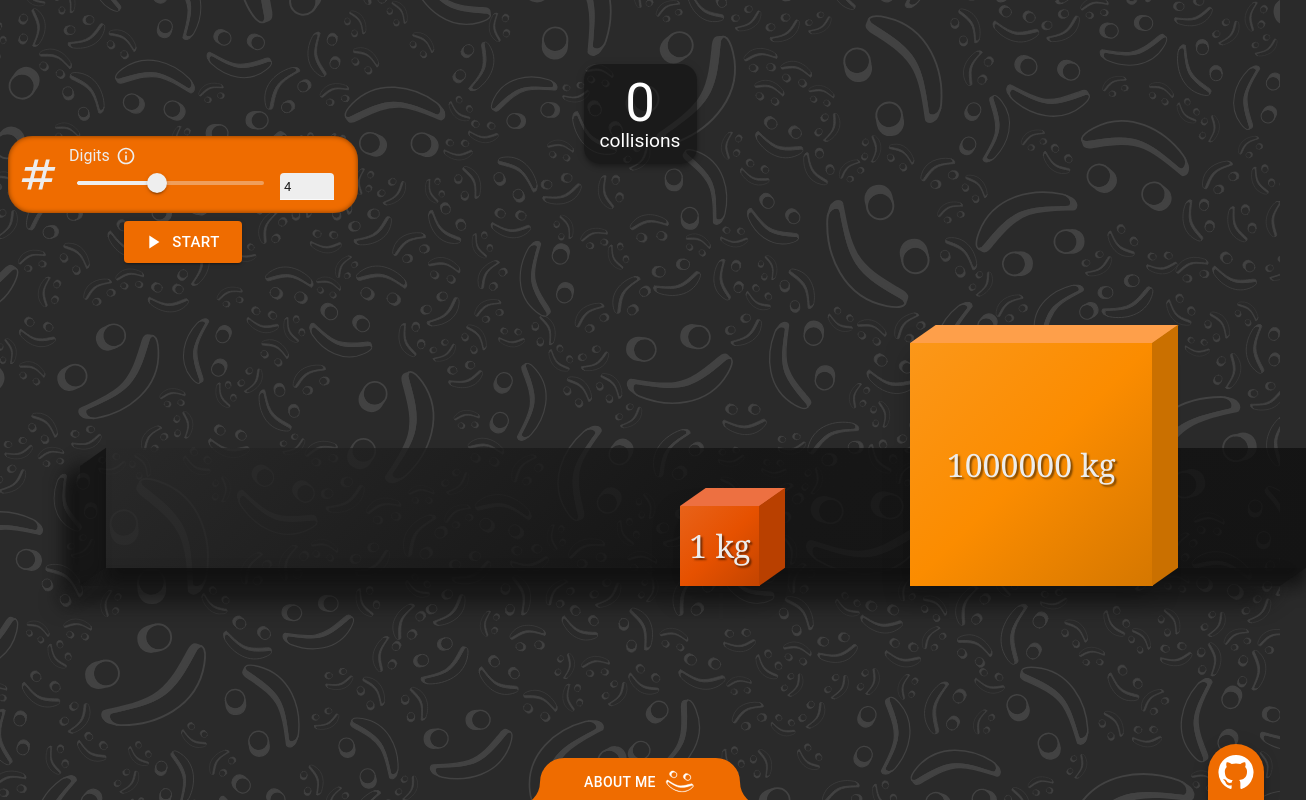
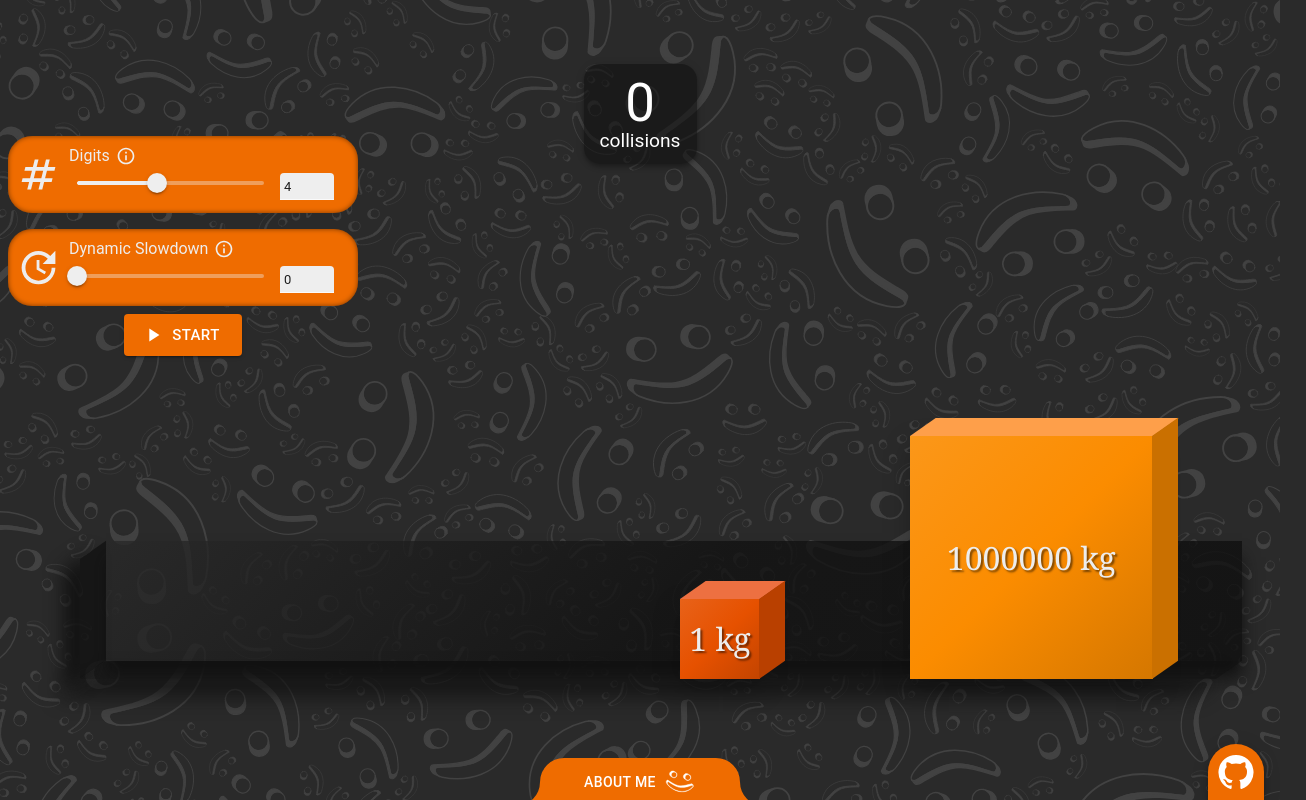
Before and after one commit to fynnbrem/homepage, a Next.js app: page /pi-collider in a window 1280 px wide. Shown: the whole page, 1306 px wide, since content can reach past the window. Built offline with nearby package versions, Linux system fonts and the light colour scheme.

Commit message:
Added dynamic slowdown.

```diff
--- a/app/pi-collider/GrowCounter.tsx
+++ b/app/pi-collider/GrowCounter.tsx
@@ -1,6 +1,7 @@
 import React, { useImperativeHandle, useState } from "react"
 import { useInterval } from "usehooks-ts"
 import { Box } from "@mui/material"
+import { randomInt } from "@/app/lib/math"
 
 const flowDecay = 0.9
 const noiseFloor = 0.05
@@ -49,13 +50,12 @@ export function GrowCounter(props: {
     // As we expect exponential magnitudes of growth, we ease it logarithmically
     // and also take it to the power of 0.8 to compensate extremely high numbers.
     const fontScale = (1 + Math.log2(flowRate * 8 + 2) / 8) ** 0.8
-
+    console.log(fontScale)
     return (
         <Box
             sx={{
                 fontSize: props.baseFontSize * fontScale,
                 lineHeight: 0.9,
-                transition: "font-size 100ms ease-out",
             }}
         >
             {value}
--- a/app/pi-collider/collisions.ts
+++ b/app/pi-collider/collisions.ts
@@ -1,4 +1,5 @@
 import { getCollisionVelocityDelta } from "@/app/lib/physics/collision"
+import { block } from "sharp"
 
 /**A snapshot of the block states at the point of a collision.
  *
@@ -33,6 +34,15 @@ type Mass = {
 export type BlockConfig = { minor: Mass; major: Mass }
 
 /**
+ * Transforms the `value` so that large numbers get compressed more than small numbers.
+ * Uses power-law scaling. The `level` increases the compression for large numbers.
+ */
+function transform(value: number, level: number): number {
+    // We want it so the first level is x^0.66, as not to have too extreme squashing right away.
+    return value ** (2 / (2 + level))
+}
+
+/**
  * Simulate the collisions between two blocks, according to the `config`.
  * The major block is assumed to be to right of the minor block.
  * @param config
@@ -41,16 +51,40 @@ export type BlockConfig = { minor: Mass; major: Mass }
  *  The time interval in which collisions will be squashed into a single entry to save memory.
  *  A higher interval results in less memory but lower time resolution.
  *  The count of collisions squashed is registered in the record.
+ * @param transformLevel
+ *  When larger than 0, compresses large numbers for the time-axis down
+ *  to reduce the difference between the largest and smallest numbers.
+ *  The compression is evaluated on the time between collisions.
  */
 export function simulateCollisions(
     config: BlockConfig,
     squashInterval: number,
+    transformLevel: number,
 ): CollisionRecord[] {
     // The time of the latest squash.
     // Start with a negative number so the first collisions does not get squashed.
     let lastSquash = -squashInterval * 2
     let storedSquashes = 0
     const collisions: CollisionRecord[] = []
+
+    // The linear scaler for the value scaling. 0 is an initial value, the actual value will be derived at runtime.
+    let scaler: number = 0
+
+    /**
+     * Scales the `value` according to the `transform` and linear `scaler`
+     * The first non-zero value will determine the `scaler`.
+     * It is determined so that this value would be the same after transforming and applying the scaler.
+     */
+    function scaleValue(value: number): number {
+        if (scaler == 0 && value != 0) {
+            // Set the scaler to the first usable value.
+            scaler = value / transform(value, transformLevel)
+            return value
+        }
+        // Transform the values.
+        // Note: The `scaler` is initially zero, but will be set as soon as we encounter a scalable non-zero value.
+        return transform(value, transformLevel) * scaler
+    }
 
     function push(record: Omit<CollisionRecord, "squashes">) {
         if (record.time > lastSquash + squashInterval) {
@@ -62,8 +96,8 @@ export function simulateCollisions(
         }
     }
     const minorMass = structuredClone(config.minor)
+    const majorMass = structuredClone(config.major)
 
-    const majorMass = structuredClone(config.major)
     // While the animation shows the blocks moving in,
     // for the calculation we start when they initially collide.
     majorMass.pos = minorMass.pos
@@ -75,11 +109,12 @@ export function simulateCollisions(
         // Check if the minor mass is fast enough to catch up with the major mass.
         if (majorMass.vel >= minorMass.vel) break
         const relVel = majorMass.vel - minorMass.vel
-        const blockDt = -(majorMass.pos - minorMass.pos) / relVel
+        let blockDt = -(majorMass.pos - minorMass.pos) / relVel
 
         minorMass.pos = minorMass.pos + blockDt * minorMass.vel
         majorMass.pos = minorMass.pos
 
+        blockDt = scaleValue(blockDt)
         totalTime += blockDt
 
         const [dMinorVel, dMajorVel] = getCollisionVelocityDelta(
@@ -103,10 +138,11 @@ export function simulateCollisions(
         // Check if the minor mass moves towards the wall.
         if (minorMass.vel >= 0) break
 
-        const wallDt = -minorMass.pos / minorMass.vel
+        let wallDt = -minorMass.pos / minorMass.vel
         minorMass.pos = 0
         majorMass.pos = majorMass.pos + wallDt * majorMass.vel
 
+        wallDt = scaleValue(wallDt)
         totalTime += wallDt
 
         minorMass.vel = -minorMass.vel
@@ -119,10 +155,5 @@ export function simulateCollisions(
             majorPos: majorMass.pos,
         })
     }
-    console.log("Size:", collisions.length)
-    console.log(
-        "Colls:",
-        collisions.reduce((p, r) => p + r.squashes, 0),
-    )
     return collisions
 }
--- a/app/pi-collider/page.tsx
+++ b/app/pi-collider/page.tsx
@@ -11,7 +11,7 @@ import {
 } from "@/app/lib/physics/movement"
 import NumbersIcon from "@mui/icons-material/Numbers"
 import NumberConfigure from "@/app/arena/world-configure/components/NumberConfigure"
-import { PlayArrow } from "@mui/icons-material"
+import { PlayArrow, Update } from "@mui/icons-material"
 import { CounterBox } from "@/app/pi-collider/CounterBox"
 import { GrowCounterHandle } from "@/app/pi-collider/GrowCounter"
 import { zIndex } from "@/app/lib/theme"
@@ -87,7 +87,8 @@ function CollisionBox(props: {
 }) {
     return (
         <Box
-            sx={{ position: "relative" }}
+            // Leave some space to the side for the skewed sides of the blocks and frame.
+            sx={{ position: "relative", width: "95%" }}
             ref={props.ref}
         >
             {/*Make the burst canvas overlay the boxes.*/}
@@ -111,8 +112,93 @@ function CollisionBox(props: {
     )
 }
 
+/**
+ * The configuration component for the simulation.
+ *
+ * Contains:
+ *  - Digit Slider
+ *      for the amount of digits of Pi to generate.
+ *  - Dynamic Time Scale Slider
+ *      for the dynamic slowdown.
+ *  - Start Button
+ *      to start the simulation with the current config.
+ */
+function Config(props: {
+    digitState: [number, (v: number) => void]
+    slowdownState: [number, (v: number) => void]
+    onStart: () => void
+}) {
+    return (
+        <Box
+            sx={{
+                display: "flex",
+                alignItems: "center",
+                flexDirection: "column",
+                width: "fit-content",
+            }}
+        >
+            {/*Digit Slider*/}
+            <NumberConfigure
+                title="Digits"
+                variant={"slider"}
+                min={1}
+                // We limit this at 8 as it's a nice number, and the next nice number (10) already takes extremely long to calculate.
+                max={8}
+                icon={<NumbersIcon sx={{ fontSize: 45 }} />}
+                tooltip={
+                    <>
+                        The number of digits of π to calculate. Each additional
+                        digit increases the weight of the larger block by a
+                        factor of 100 to give the desired result.
+                        <br />
+                        <br />
+                        Be aware that every extra digit equals an increase by
+                        the factor 10 to the collision count, resulting in heavy
+                        computation load for high numbers.
+                    </>
+                }
+                sliderValue={props.digitState[0]}
+                onSliderChange={props.digitState[1]}
+                precision={0}
+            />
+            {/*Dynamic Time Slowdown Slider*/}
+            <NumberConfigure
+                title="Dynamic Slowdown"
+                variant={"slider"}
+                min={0}
+                max={3}
+                icon={<Update sx={{ fontSize: 45 }} />}
+                tooltip={
+                    <>
+                        Dynamically slow down time as the collisions per second
+                        increase, so you can see in more detail what is
+                        happening.
+                        <br />
+                        <br />
+                        This does not affect the result, but you will see the
+                        blocks moving faster or slower than they actually would.
+                    </>
+                }
+                sliderValue={props.slowdownState[0]}
+                onSliderChange={props.slowdownState[1]}
+                precision={0}
+            />
+            {/*Start Button*/}
+            <Button
+                variant={"contained"}
+                startIcon={<PlayArrow />}
+                size={"large"}
+                onClick={props.onStart}
+            >
+                Start
+            </Button>
+        </Box>
+    )
+}
+
 export default function PiCollider() {
     const [digits, setDigits_] = useState(4)
+    const [dynamicSlowdown, setDynamicSlowdown_] = useState(0)
     /** Whether the last collision has passed, i.e. the simulation is in its final state.*/
     const [isFinal, setIsFinal] = useState(false)
     const [processId, setProcessId] = useState(0)
@@ -158,16 +244,25 @@ export default function PiCollider() {
             setDigits_(v)
         }
     }
+    function setDynamicSlowdown(v: number) {
+        if (v >= 0) {
+            setDynamicSlowdown_(v)
+        }
+    }
 
-    /**Create a spark burst for the blocks.
-     * The final position is inferred entirely from the position of the minor blocks position `minorPos`.*/
-    const makeSpark = useCallback((minorPos: number) => {
+    /**
+     * Create a spark burst for the blocks.
+     * The final position is inferred entirely from the position of the minor blocks position `minorPos`.
+     * @param minorPos
+     *  The position of the minor block.
+     * @param left
+     *  Whether to spawn the sparks on the left or right side of the block.
+     */
+    const makeSpark = useCallback((minorPos: number, left: boolean) => {
         const config = simConfig.current
-        // Determine the actual position of the spark.
-        // Depending on whether this is a wall collision (the minor block is at position `0`)
-        // or block collision, it must be shifted to appear at the corresponding side.
+        // Determine the actual position of the spark (to the left or right of the minor block).
         let sparkPos: number
-        if (minorPos == 0) {
+        if (left) {
             sparkPos = padding
         } else {
             sparkPos = minorPos * distanceScale + padding + config.minorLength
@@ -186,10 +281,14 @@ export default function PiCollider() {
     const showCollisions = useCallback(
         // Spawn the sparks (Capped at `sparkBurstLimit` per frame).
         (count: number, minorPos: number) => {
+            // If the `minorPos` is `0` this must be a wall collision, so the sparks must spawn to the left.
+            let left = minorPos == 0
             for (let i = 0; i < Math.min(count, sparkBurstLimit); i++) {
                 // We take the position of the last collision as position of the sparks,
                 // this is usually accurate enough as when stacking happens, the collisions are also very close by.
-                makeSpark(minorPos)
+                makeSpark(minorPos, left)
+                // But we must at least alternate the side at which we spawn the sparks.
+                left = !left
             }
             // Increment the counter.
             counterRef.current.increment(count)
@@ -272,8 +371,6 @@ export default function PiCollider() {
 
             blockMover.current(minorPos, majorPos)
 
-            console.log(collisionBoxRef.current.getBoundingClientRect())
-
             if (
                 index == colls.length - 1 &&
                 elapsedTime > colls[index].time * timeScale
@@ -342,10 +439,11 @@ export default function PiCollider() {
             {
                 blockConfig: simConfig.current.blockConfig,
                 squashInterval: squashBaseInterval / timeScale,
+                transformLevel: dynamicSlowdown,
             },
             handle,
         )
-    }, [digits, animateFlyIn, resetAnimation])
+    }, [digits, dynamicSlowdown, animateFlyIn, resetAnimation])
 
     // Set up the worker for the collision calculation.
     useEffect(() => {
@@ -386,48 +484,11 @@ export default function PiCollider() {
                 isFinal={isFinal}
             />
             <Box>
-                <Box
-                    sx={{
-                        display: "flex",
-                        alignItems: "center",
-                        flexDirection: "column",
-                        width: "fit-content",
-                    }}
-                >
-                    <NumberConfigure
-                        title="Digits"
-                        variant={"slider"}
-                        min={1}
-                        // We limit this at 8 as it's a nice number, and the next nice number (10) already takes extremely long to calculate.
-                        max={8}
-                        icon={<NumbersIcon sx={{ fontSize: 45 }} />}
-                        tooltip={
-                            <>
-                                The number of digits of π to calculate. Each
-                                additional digit increases the weight of the
-                                larger block by a factor of 100 to give the
-                                desired result.
-                                <br />
-                                <br />
-                                Be aware that every extra digit equals an
-                                increase by the factor 10 to the collision
-                                count, resulting in heavy computation load for
-                                high numbers.
-                            </>
-                        }
-                        sliderValue={digits}
-                        onSliderChange={setDigits}
-                        precision={0}
-                    />
-                    <Button
-                        variant={"contained"}
-                        startIcon={<PlayArrow />}
-                        size={"large"}
-                        onClick={startSimulation}
-                    >
-                        Start
-                    </Button>
-                </Box>
+                <Config
+                    digitState={[digits, setDigits]}
+                    slowdownState={[dynamicSlowdown, setDynamicSlowdown]}
+                    onStart={startSimulation}
+                />
                 <CollisionBox
                     key={processId}
                     ref={collisionBoxRef}
```
Also changed, not shown: app/pi-collider/collisions.worker.ts (+7 -6 lines).
